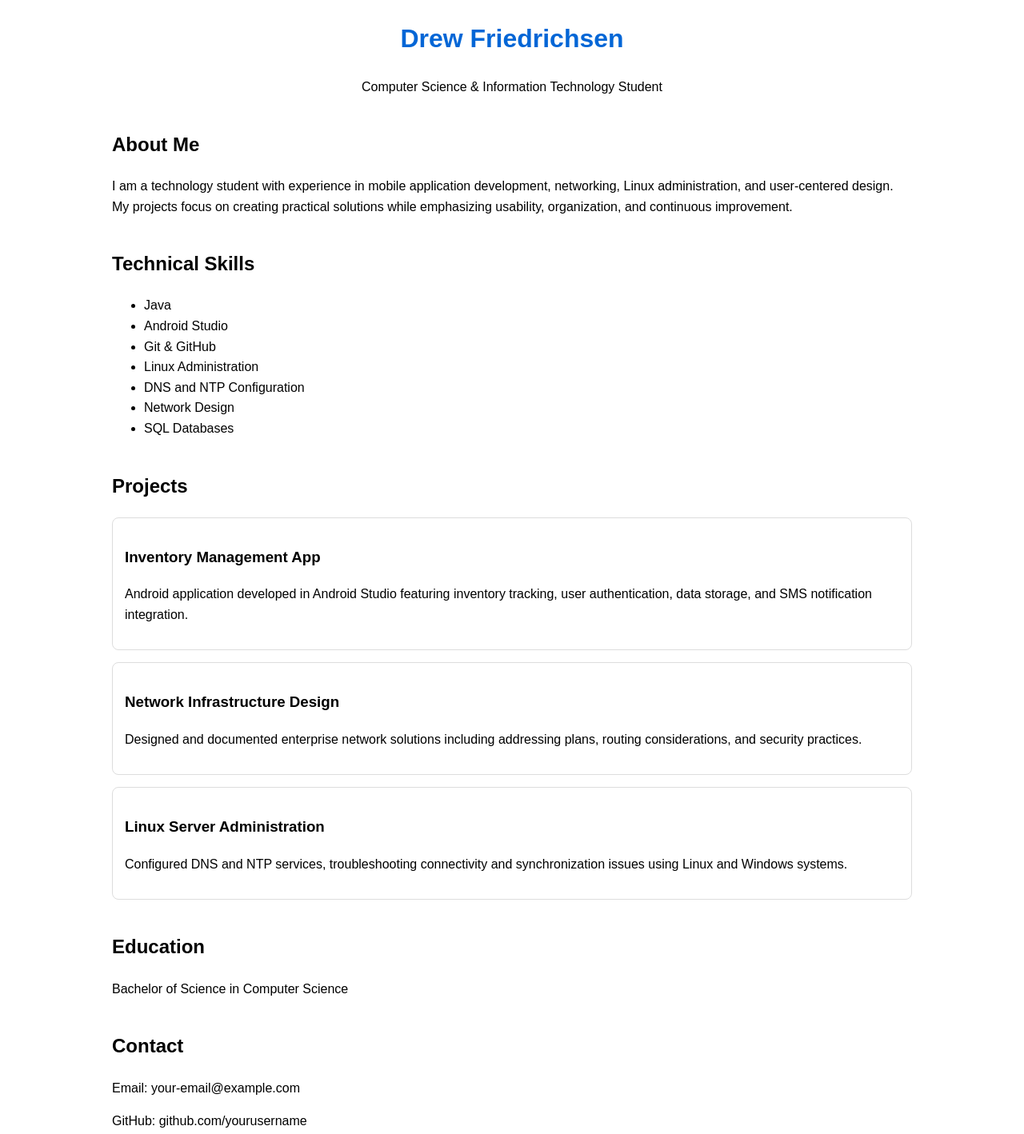
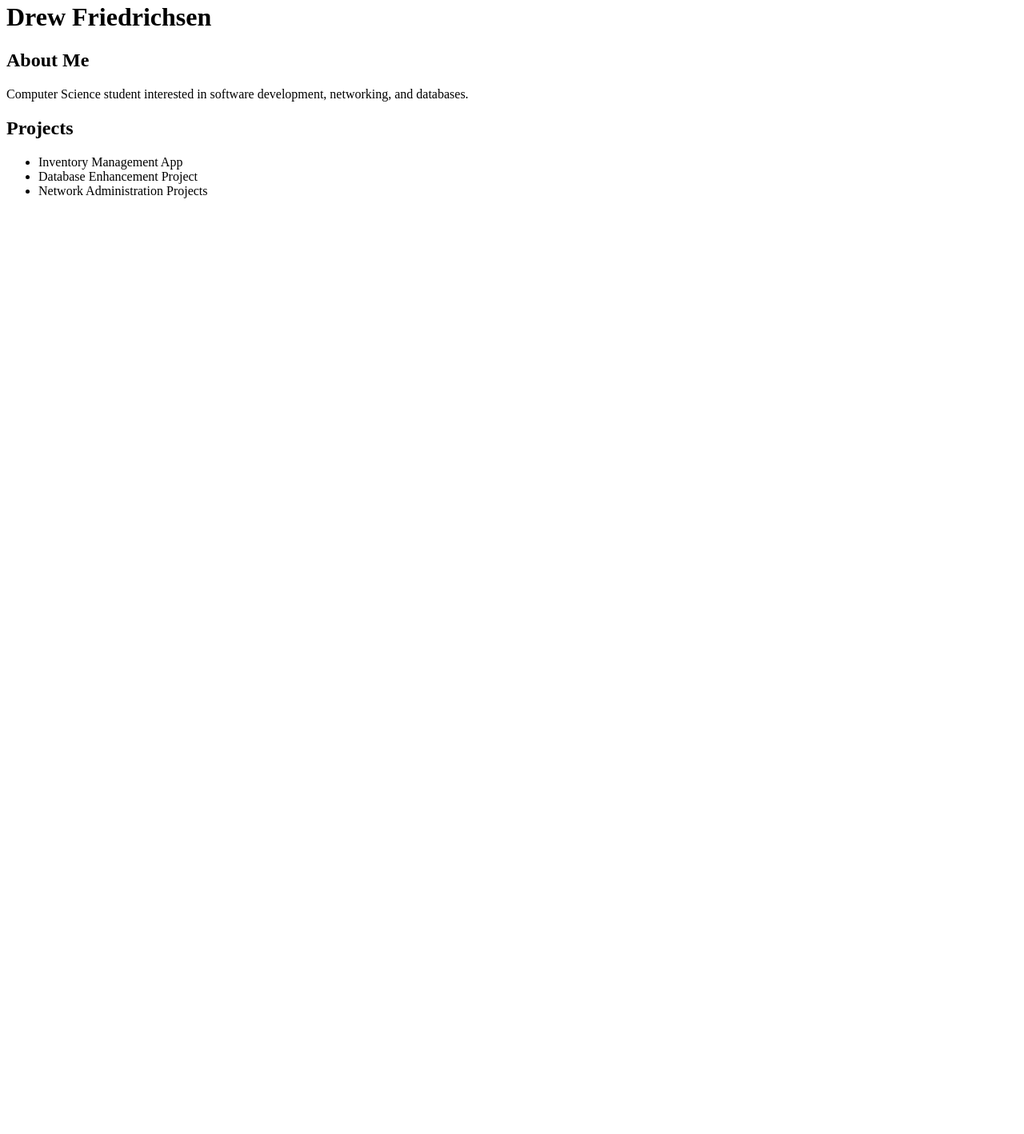
Before and after one commit to DrewFriedrichsen0822/DrewFriedrichsen0822.github.io, a plain HTML site: page index.html in a window 1280 px wide. Shown: the part 18-1436 px from the top of the page at 80% size. After the commit the page ends 800 px from the top, so only its background shows below. Drawn offline with Linux system fonts and the light colour scheme.

Commit message:
Update index.html

```diff
--- a/index.html
+++ b/index.html
@@ -1,108 +1,19 @@
 <!DOCTYPE html>
 <html>
 <head>
-    <title>Drew Friedrichsen Portfolio</title>
-    <style>
-        body {
-            font-family: Arial, sans-serif;
-            max-width: 1000px;
-            margin: auto;
-            padding: 20px;
-            line-height: 1.6;
-        }
+    <title>Drew Friedrichsen ePortfolio</title>
+</head>
+<body>
+    <h1>Drew Friedrichsen</h1>
 
-        header {
-            text-align: center;
-        }
+    <h2>About Me</h2>
+    <p>Computer Science student interested in software development, networking, and databases.</p>
 
-        section {
-            margin-top: 40px;
-        }
-
-        .project {
-            border: 1px solid #ddd;
-            padding: 15px;
-            margin-top: 15px;
-            border-radius: 8px;
-        }
-
-        h1 {
-            color: #0366d6;
-        }
-    </style>
-</head>
-
-<body>
-
-<header>
-    <h1>Drew Friedrichsen</h1>
-    <p>Computer Science & Information Technology Student</p>
-</header>
-
-<section>
-    <h2>About Me</h2>
-    <p>
-        I am a technology student with experience in mobile application
-        development, networking, Linux administration, and user-centered design.
-        My projects focus on creating practical solutions while emphasizing
-        usability, organization, and continuous improvement.
-    </p>
-</section>
-
-<section>
-    <h2>Technical Skills</h2>
+    <h2>Projects</h2>
     <ul>
-        <li>Java</li>
-        <li>Android Studio</li>
-        <li>Git & GitHub</li>
-        <li>Linux Administration</li>
-        <li>DNS and NTP Configuration</li>
-        <li>Network Design</li>
-        <li>SQL Databases</li>
+        <li>Inventory Management App</li>
+        <li>Database Enhancement Project</li>
+        <li>Network Administration Projects</li>
     </ul>
-</section>
-
-<section>
-    <h2>Projects</h2>
-
-    <div class="project">
-        <h3>Inventory Management App</h3>
-        <p>
-            Android application developed in Android Studio featuring
-            inventory tracking, user authentication, data storage,
-            and SMS notification integration.
-        </p>
-    </div>
-
-    <div class="project">
-        <h3>Network Infrastructure Design</h3>
-        <p>
-            Designed and documented enterprise network solutions including
-            addressing plans, routing considerations, and security practices.
-        </p>
-    </div>
-
-    <div class="project">
-        <h3>Linux Server Administration</h3>
-        <p>
-            Configured DNS and NTP services, troubleshooting connectivity
-            and synchronization issues using Linux and Windows systems.
-        </p>
-    </div>
-</section>
-
-<section>
-    <h2>Education</h2>
-    <p>
-        Bachelor of Science in Computer Science
-    </p>
-</section>
-
-<section>
-    <h2>Contact</h2>
-    <p>Email: your-email@example.com</p>
-    <p>GitHub: github.com/yourusername</p>
-</section>
-
 </body>
 </html>
```
